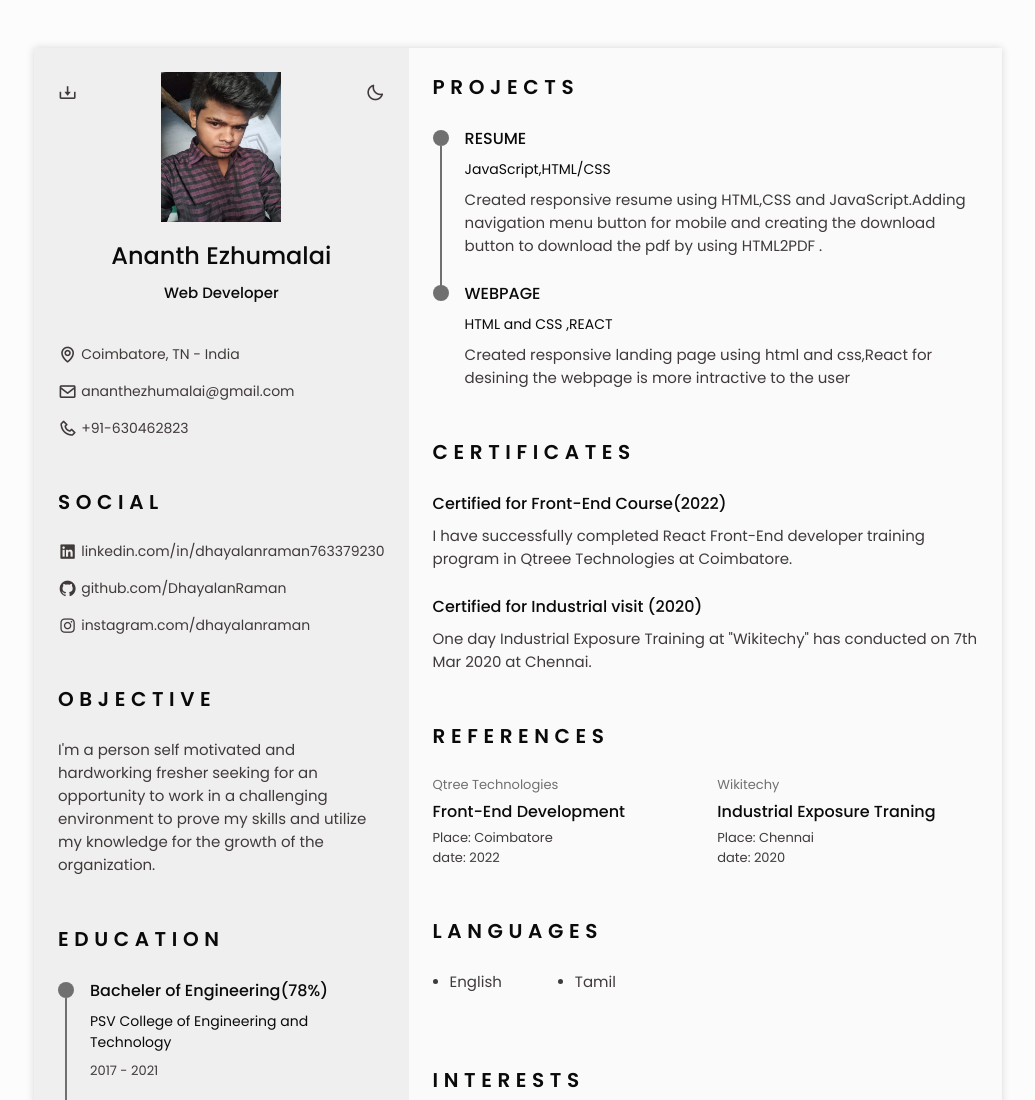
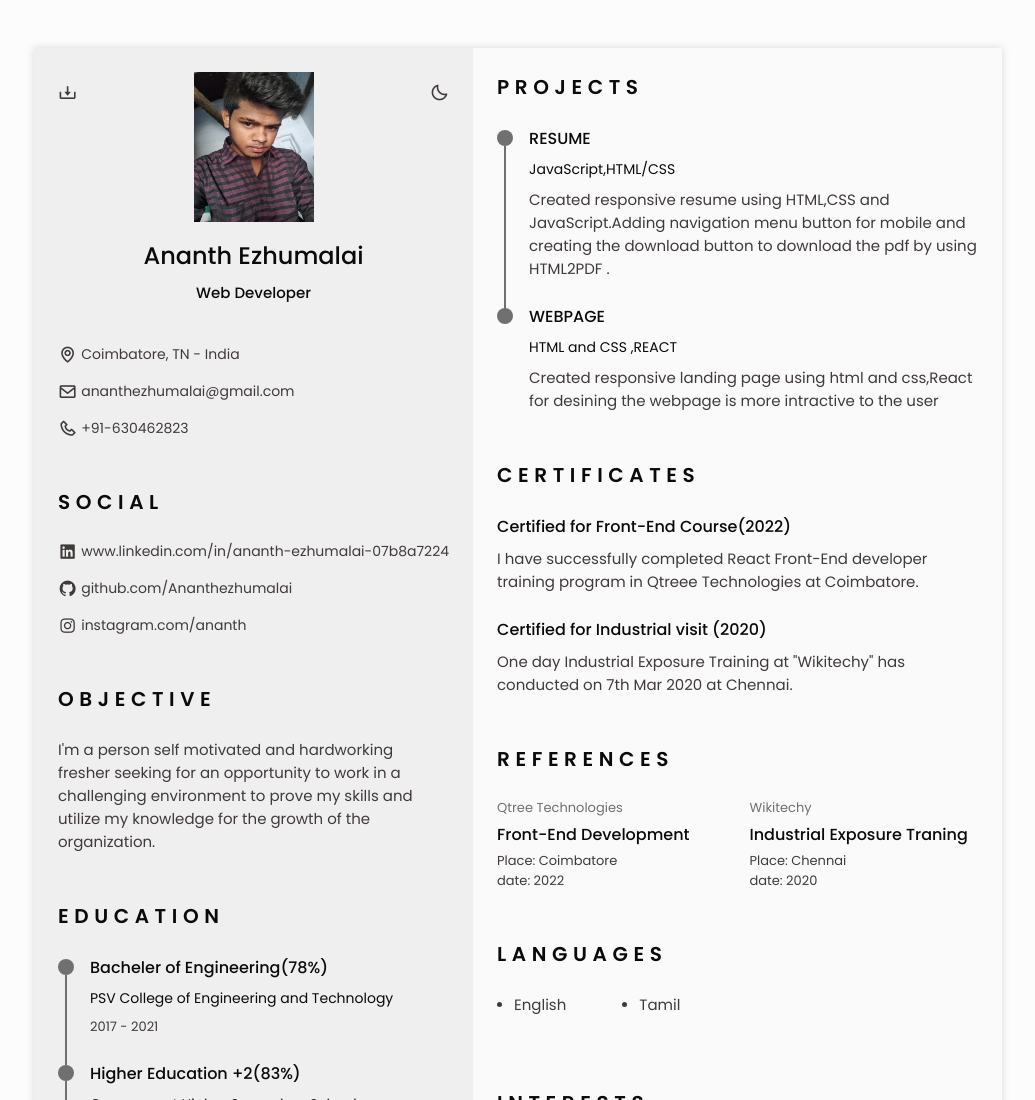
Before and after one commit to Ananthezhumalai/AnanthResume, a plain HTML site: page Ananth.html in a window 1280 px wide. Shown: the top 1100 px of the page, without its empty margins (122-1157 px from the left). Drawn offline with nearby package versions, Linux system fonts and the light colour scheme.

Commit message:
Update Ananth.html

```diff
--- a/Ananth.html
+++ b/Ananth.html
@@ -68,9 +68,9 @@
                     <section class="social section">
                         <h2 class="section-title">Social</h2>
                         <div class="social__container bd-grid">
-                            <a href="https://www.linkedin.com/in/ananth-ezhumalai-07b8a7224" target="_blank" class="social__link"><i class='bx bxl-linkedin-square social__icon'></i>linkedin.com/in/dhayalanraman763379230</a>
-                            <a href="https://github.com/Ananthezhumalai" target="_blank" class="social__link"><i class='bx bxl-github social__icon'></i> github.com/DhayalanRaman</a>
-                            <a href="https://instagram.com/ananth" target="_blank" class="social__link"><i class='bx bxl-instagram social__icon' ></i> instagram.com/dhayalanraman</a>
+                            <a href="https://www.linkedin.com/in/ananth-ezhumalai-07b8a7224" target="_blank" class="social__link"><i class='bx bxl-linkedin-square social__icon'></i>www.linkedin.com/in/ananth-ezhumalai-07b8a7224</a>
+                            <a href="https://github.com/Ananthezhumalai" target="_blank" class="social__link"><i class='bx bxl-github social__icon'></i> github.com/Ananthezhumalai</a>
+                            <a href="https://instagram.com/ananth" target="_blank" class="social__link"><i class='bx bxl-instagram social__icon' ></i> instagram.com/ananth</a>
                         </div>
                     </section>
 
```
